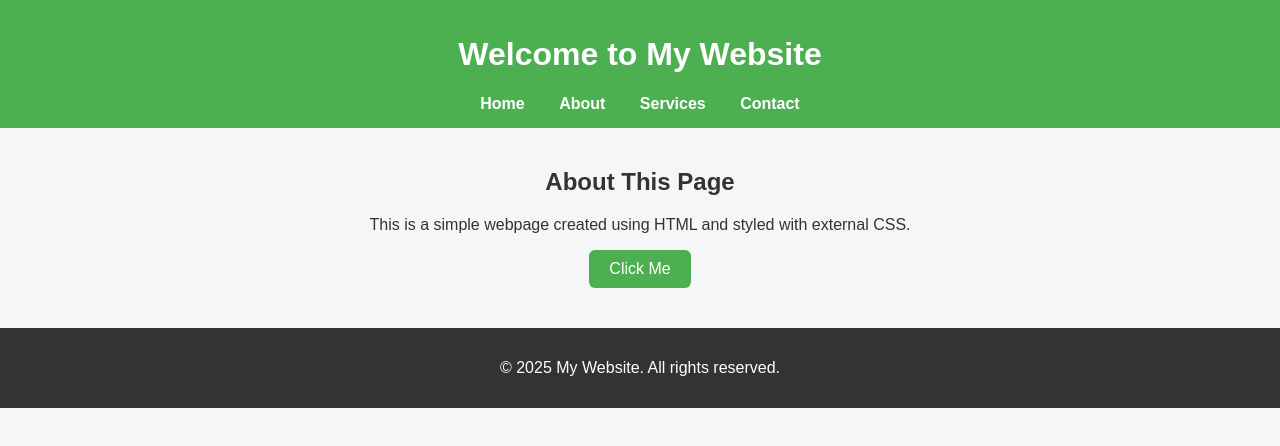
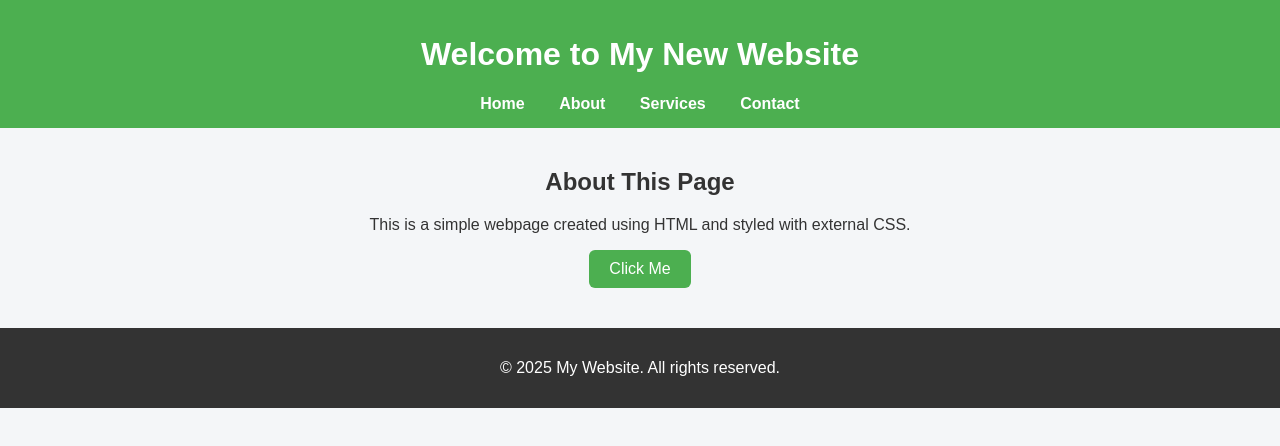
Before and after one commit to Hema1006/samplerepo, a plain HTML site: page index.html in a window 1280 px wide. Drawn offline with Linux system fonts and the light colour scheme.

Commit message:
fix:changed heading tag as new

```diff
--- a/index.html
+++ b/index.html
@@ -9,7 +9,7 @@
 </head>
 <body>
     <header>
-        <h1>Welcome to My Website</h1>
+        <h1>Welcome to My New Website</h1>
         <nav>
             <ul>
                 <li><a href="#">Home</a></li>
```
